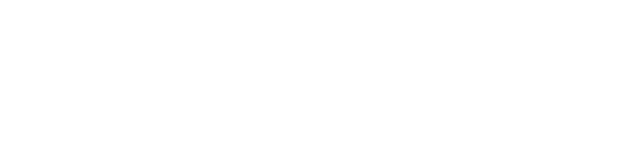
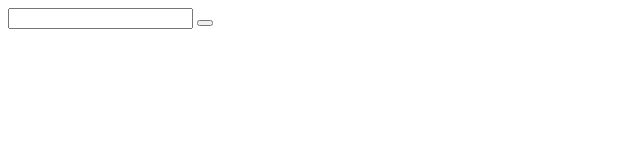
Before and after one commit to kakipi16/test-git-macos, a plain HTML site: page index.html in a window 1280 px wide. Shown: the whole page, without its empty margins (0-640 px from the left). Drawn offline with Linux system fonts and the light colour scheme.

Commit message:
contact push

```diff
--- a/index.html
+++ b/index.html
@@ -1,11 +1,14 @@
 <!DOCTYPE html>
 <html lang="en">
-<head>
-    <meta charset="UTF-8">
-    <meta name="viewport" content="width=device-width, initial-scale=1.0">
+  <head>
+    <meta charset="UTF-8" />
+    <meta name="viewport" content="width=device-width, initial-scale=1.0" />
     <title>Document</title>
-</head>
-<body>
-
-</body>
+  </head>
+  <body>
+    <form action="">
+      <input type="text" />
+      <button type="submit"></button>
+    </form>
+  </body>
 </html>
```
